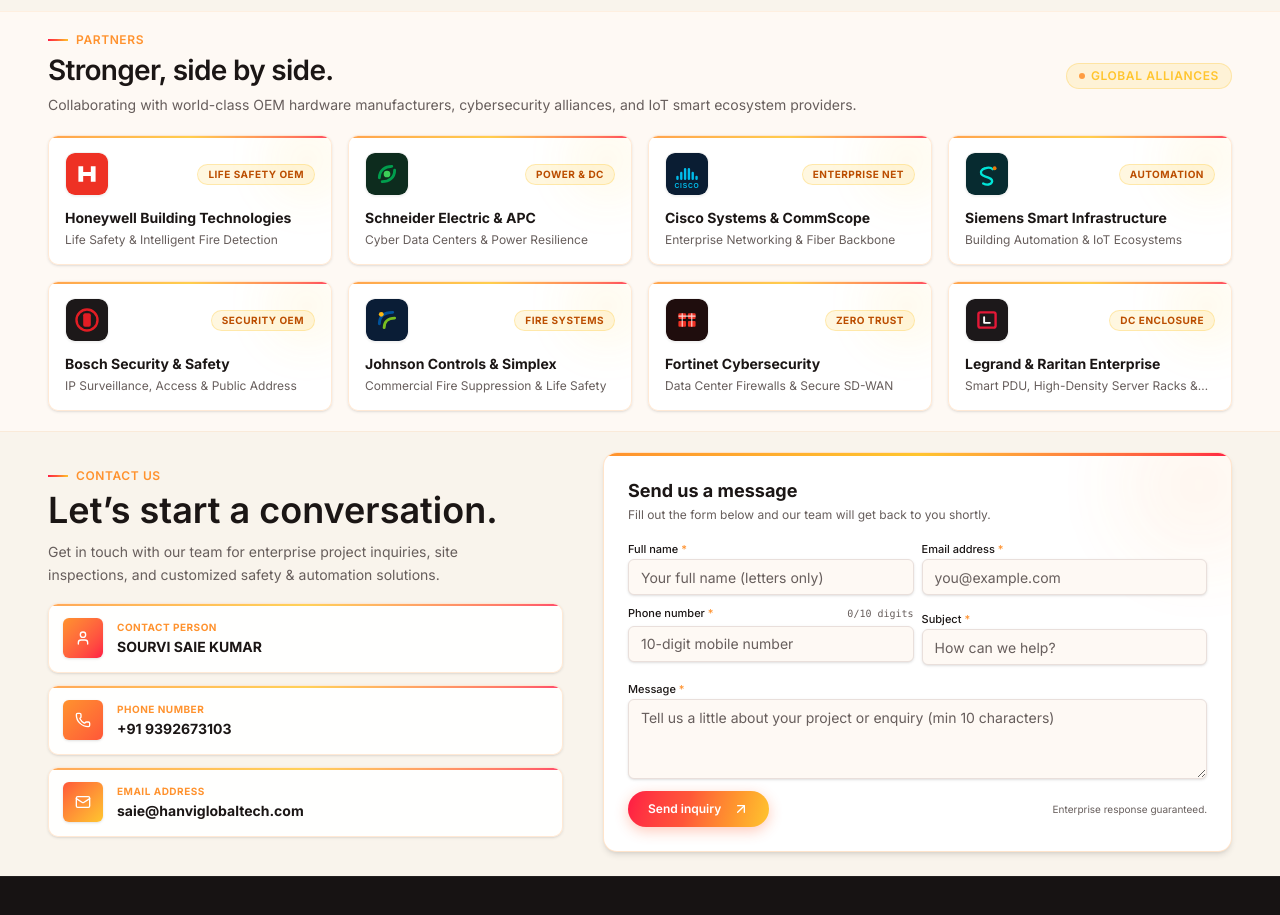
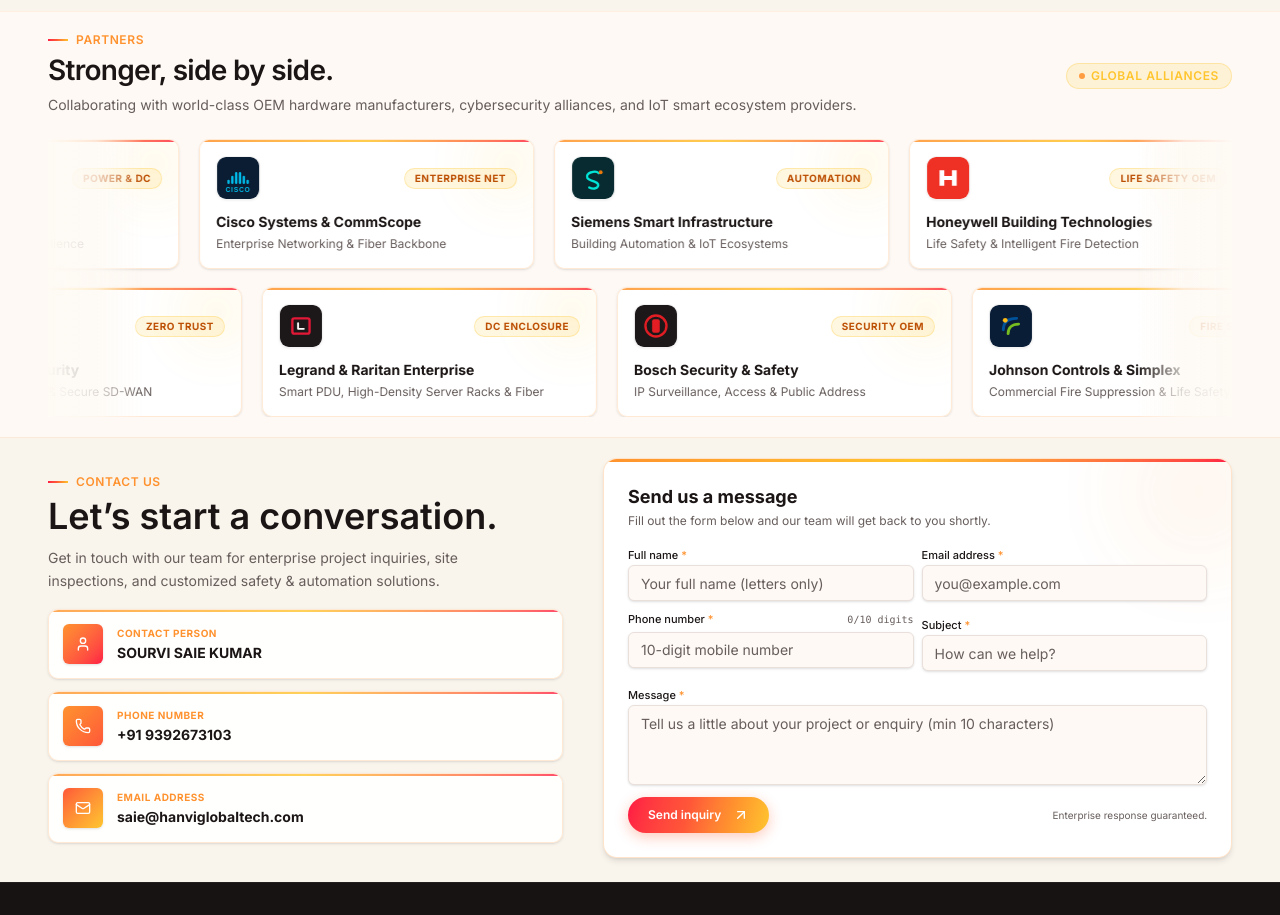
Before and after one commit to ascend-media-labs/HANVI-Global-Tech, a React (Vite) app: page / in a window 1280 px wide. Shown: the part 3020-3935 px from the top of the page. Built offline with nearby package versions, Linux system fonts and the light colour scheme.

Commit message:
feat: add dual-track infinite marquee scroll animations to partners cards

```diff
--- a/src/components/hanvi-site.tsx
+++ b/src/components/hanvi-site.tsx
@@ -1332,13 +1332,20 @@ export function HanviSite() {
                 Collaborating with world-class OEM hardware manufacturers, cybersecurity alliances, and IoT smart ecosystem providers.
               </p>
             </div>
-            <div className="mt-4 sm:mt-5 grid grid-cols-1 sm:grid-cols-2 lg:grid-cols-4 gap-3.5 sm:gap-4">
-              {partnerPlaceholders.map((partner, index) => (
+            {/* Infinite Horizontal Scroll Animated Tracks for Partners */}
+            <div className="relative mt-5 sm:mt-6 overflow-hidden pause-hover select-none">
+              {/* Left Edge Subtle Fade Mask */}
+              <div className="pointer-events-none absolute inset-y-0 left-0 w-12 sm:w-24 bg-gradient-to-r from-brand-cream via-brand-cream/80 to-transparent z-10" />
+
+              {/* Right Edge Subtle Fade Mask */}
+              <div className="pointer-events-none absolute inset-y-0 right-0 w-12 sm:w-24 bg-gradient-to-l from-brand-cream via-brand-cream/80 to-transparent z-10" />
+
+              {/* Row 1: Scrolling Left */}
+              <div className="animate-marquee-left flex gap-4 sm:gap-5 pb-3.5">
+                {[...partnerPlaceholders.slice(0, 4), ...partnerPlaceholders.slice(0, 4), ...partnerPlaceholders.slice(0, 4), ...partnerPlaceholders.slice(0, 4)].map((partner, index) => (
                   <div
-                  key={`${partner.name}-${index}`}
-                  data-reveal
-                  style={{ '--reveal-delay': `${index * 60}ms` } as React.CSSProperties}
-                  className="group relative flex flex-col justify-between overflow-hidden rounded-xl border border-brand-orange/20 bg-white/95 p-4 shadow-sm backdrop-blur-md glow-card-hover hover:border-brand-orange/60 hover:shadow-[0_16px_36px_-6px_rgba(255,106,0,0.28),0_0_22px_rgba(255,106,0,0.18)] transition-all duration-300"
+                    key={`pr1-${partner.name}-${index}`}
+                    className="group relative flex w-[280px] sm:w-[315px] md:w-[335px] shrink-0 flex-col justify-between overflow-hidden rounded-xl border border-brand-orange/20 bg-white/95 p-4 shadow-sm backdrop-blur-md glow-card-hover hover:border-brand-orange/60 hover:shadow-[0_16px_36px_-6px_rgba(255,106,0,0.28),0_0_22px_rgba(255,106,0,0.18)] transition-all duration-300"
                   >
                     <div className="pointer-events-none absolute inset-x-0 top-0 h-[2px] bg-gradient-to-r from-brand-orange via-brand-gold to-brand-rose opacity-85 group-hover:opacity-100 transition-opacity" />
                     <div className="pointer-events-none absolute -right-4 -top-4 size-20 rounded-full bg-brand-gold/15 blur-xl opacity-60 group-hover:opacity-100 transition-opacity" />
@@ -1364,6 +1371,40 @@ export function HanviSite() {
                     </div>
                   </div>
                 ))}
+              </div>
+
+              {/* Row 2: Scrolling Right */}
+              <div className="animate-marquee-right flex gap-4 sm:gap-5 pt-1">
+                {[...partnerPlaceholders.slice(4, 8), ...partnerPlaceholders.slice(4, 8), ...partnerPlaceholders.slice(4, 8), ...partnerPlaceholders.slice(4, 8)].map((partner, index) => (
+                  <div
+                    key={`pr2-${partner.name}-${index}`}
+                    className="group relative flex w-[280px] sm:w-[315px] md:w-[335px] shrink-0 flex-col justify-between overflow-hidden rounded-xl border border-brand-orange/20 bg-white/95 p-4 shadow-sm backdrop-blur-md glow-card-hover hover:border-brand-orange/60 hover:shadow-[0_16px_36px_-6px_rgba(255,106,0,0.28),0_0_22px_rgba(255,106,0,0.18)] transition-all duration-300"
+                  >
+                    <div className="pointer-events-none absolute inset-x-0 top-0 h-[2px] bg-gradient-to-r from-brand-orange via-brand-gold to-brand-rose opacity-85 group-hover:opacity-100 transition-opacity" />
+                    <div className="pointer-events-none absolute -right-4 -top-4 size-20 rounded-full bg-brand-gold/15 blur-xl opacity-60 group-hover:opacity-100 transition-opacity" />
+
+                    <div className="relative z-10 flex flex-col h-full justify-between">
+                      <div>
+                        <div className="flex items-center justify-between gap-2 mb-3">
+                          <div className="flex size-11 shrink-0 items-center justify-center rounded-xl overflow-hidden border border-black/5 shadow-xs transition-transform duration-300 group-hover:scale-105">
+                            {partner.logo}
+                          </div>
+                          <span className="shrink-0 text-[10px] font-bold uppercase tracking-wider text-amber-700 px-2.5 py-0.5 rounded-full bg-brand-gold/15 border border-brand-gold/30">
+                            {partner.tag}
+                          </span>
+                        </div>
+
+                        <h3 className="font-display text-xs sm:text-sm font-bold text-foreground group-hover:text-brand-orange transition-colors line-clamp-1">
+                          {partner.name}
+                        </h3>
+                        <p className="mt-1 text-[11px] sm:text-xs text-muted-foreground line-clamp-1">
+                          {partner.sector}
+                        </p>
+                      </div>
+                    </div>
+                  </div>
+                ))}
+              </div>
             </div>
           </div>
         </section>
```
Lines whose indentation alone changed are shown as unchanged.
